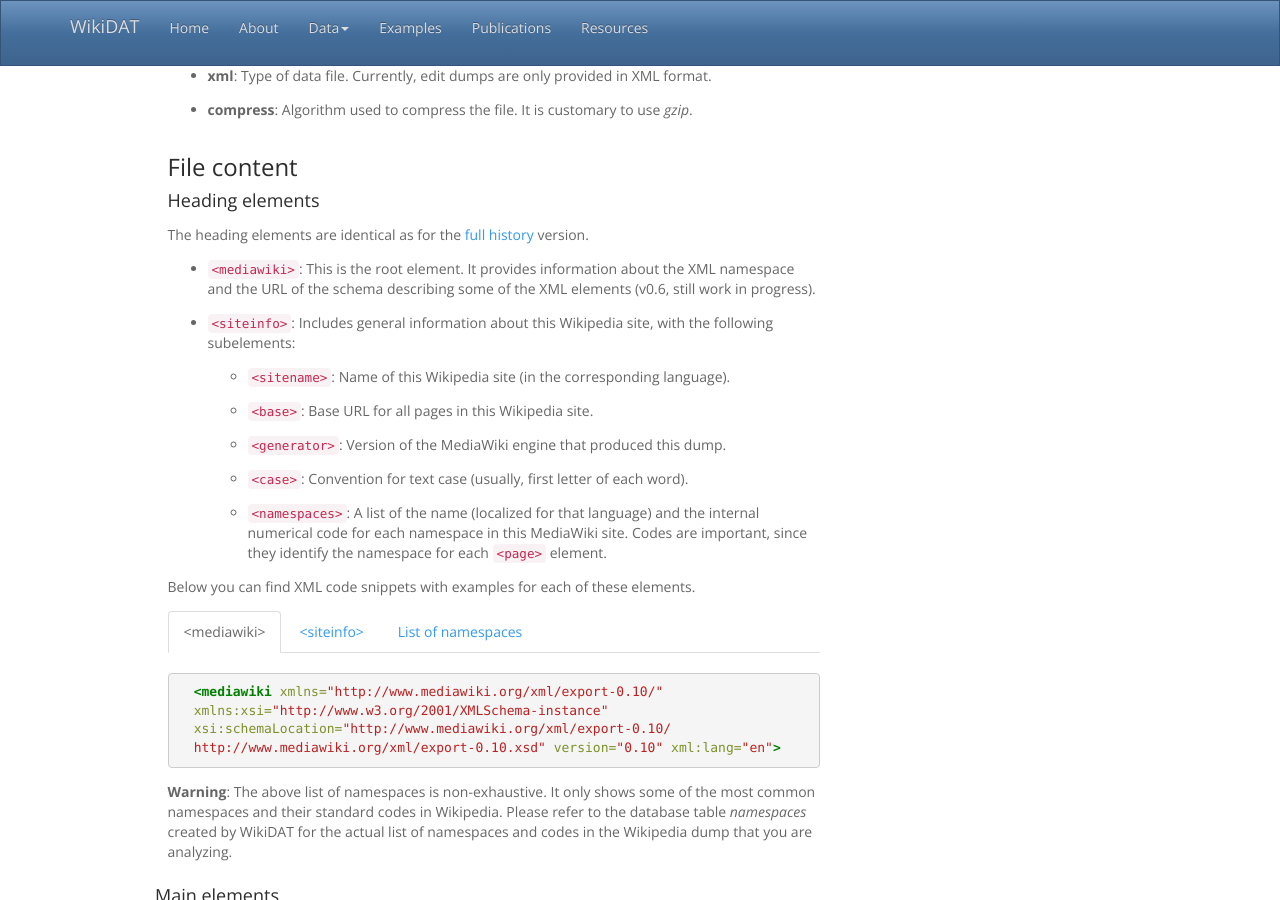
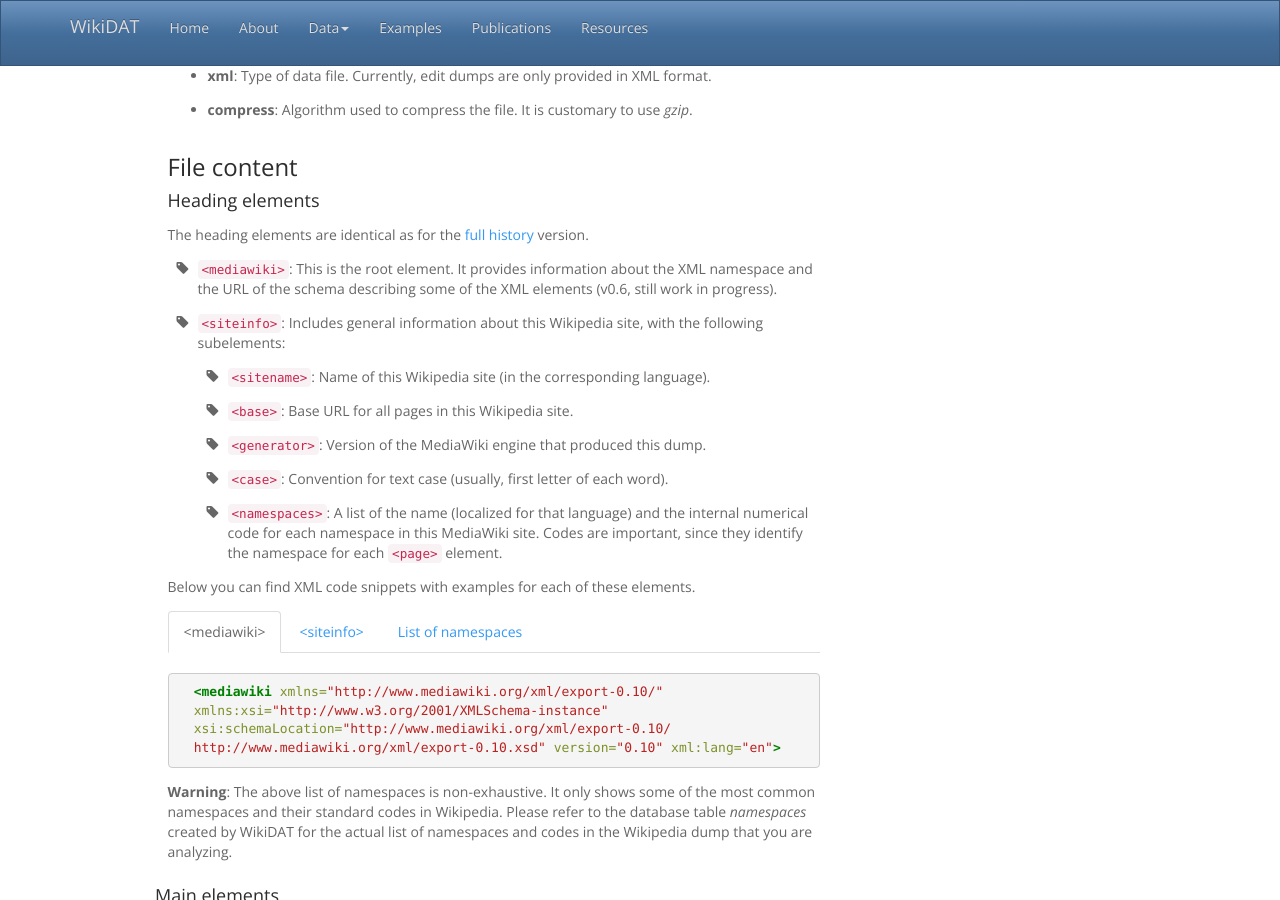
Before and after one commit to glimmerphoenix/WikiDAT, a Jekyll site: the page built from pages/logging/index.html, in a window 1280 px wide and 900 px high, scrolled down 794 px. Built offline with Jekyll 4.4.1, drawn with Linux system fonts in a browser that asks for light colours; nearby versions of some CDN libraries.

Commit message:
Fixing cosmetic issues (spacing, icons)

```diff
--- a/pages/logging/index.html
+++ b/pages/logging/index.html
@@ -99,36 +99,36 @@ Example: eswiki-20150429-pages-logging.xml.gz
 				<a href="{{ site.baseurl }}pages/full-history">full history</a> version.
 			</p>
 
-			<ul>
+			<ul class="fa-ul">
 				<li>
-					<code>&lt;mediawiki&gt;</code>: This is the root element. It provides
+					<i class="fa-li fa fa-tag"></i> <code>&lt;mediawiki&gt;</code>: This is the root element. It provides
 					information about the XML namespace and the URL of the schema describing
 					some of the XML elements (v0.6, still work in progress).
 				</li>
 
 				<li>
-					<code>&lt;siteinfo&gt;</code>: Includes general information about
+					<i class="fa-li fa fa-tag"></i> <code>&lt;siteinfo&gt;</code>: Includes general information about
 					this Wikipedia site, with the following subelements:
 				</li>
-				<ul>
+				<ul class="fa-ul">
 					<li>
-						<code>&lt;sitename&gt;</code>: Name of this Wikipedia site (in
+						<i class="fa-li fa fa-tag"></i> <code>&lt;sitename&gt;</code>: Name of this Wikipedia site (in
 						the corresponding language).
 					</li>
 					<li>
-						<code>&lt;base&gt;</code>: Base URL for all pages in this
+						<i class="fa-li fa fa-tag"></i> <code>&lt;base&gt;</code>: Base URL for all pages in this
 						Wikipedia site.
 					</li>
 					<li>
-						<code>&lt;generator&gt;</code>: Version of the MediaWiki engine
+						<i class="fa-li fa fa-tag"></i> <code>&lt;generator&gt;</code>: Version of the MediaWiki engine
 						that produced this dump.
 					</li>
 					<li>
-						<code>&lt;case&gt;</code>: Convention for text case (usually,
+						<i class="fa-li fa fa-tag"></i> <code>&lt;case&gt;</code>: Convention for text case (usually,
 						first letter of each word).
 					</li>
 					<li>
-						<code>&lt;namespaces&gt;</code>: A list of the name (localized
+						<i class="fa-li fa fa-tag"></i> <code>&lt;namespaces&gt;</code>: A list of the name (localized
 						for that language) and the internal numerical code for each namespace
 						in this MediaWiki site. Codes are important, since they identify the
 						namespace for each <code>&lt;page&gt;</code> element.
@@ -550,7 +550,6 @@ Example: eswiki-20150429-pages-logging.xml.gz
 							&lt;logitem&gt</code>: Element containing
 						information about special event logged by MediaWiki).
 					</li>
-					</br>
 					<ul class="fa-ul">
 						<li>
 							<i class="fa-li fa fa-tag"></i><code>&lt;id&gt;</code>: Positive integer,
@@ -567,7 +566,7 @@ Example: eswiki-20150429-pages-logging.xml.gz
 							about the user who made the event logged by the
 							system. See code example below for details about the specific format.
 						</li>
-						<br/>
+
 						<ul class="fa-ul">
 							<li>
 								<i class="fa-li fa fa-tag"></i><code>&lt;id&gt;</code>: Unique
@@ -579,7 +578,6 @@ Example: eswiki-20150429-pages-logging.xml.gz
 								of the user who made the event recorded by the system.
 							</li>
 						</ul>
-						<br/>
 
 						<li>
 							<i class="fa-li fa fa-tag"></i><code>&lt;comment&gt;</code>: Comment
```
